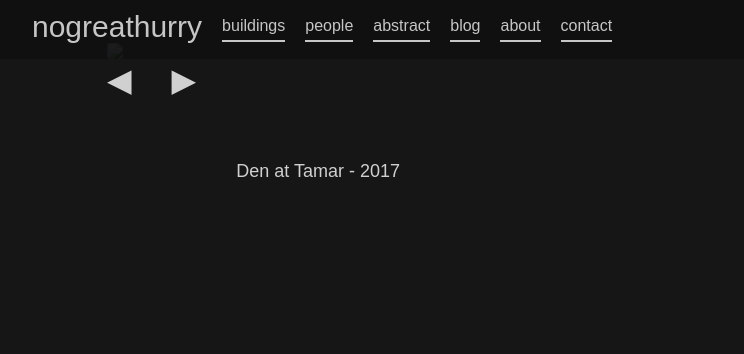
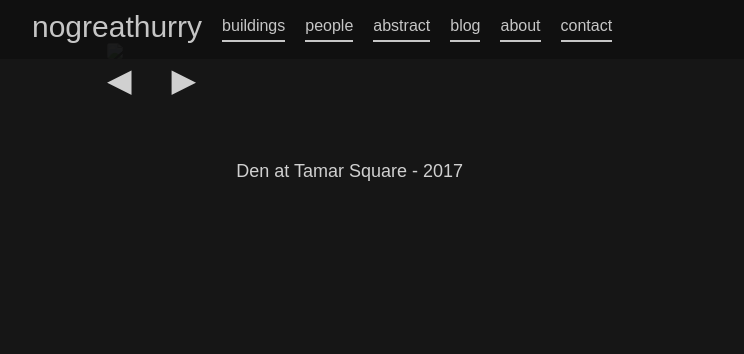
Before and after one commit to 987poiuytrewq/nogreathurry, a Jekyll site: the page built from _people/IMG-20190316-WA0026.md, in a window 1280 px wide. Shown: the top 354 px of the page, without its empty margins (8-752 px from the left). Built offline with Jekyll 4.4.1, drawn with Linux system fonts in a browser that asks for light colours; some of the changed lines change nothing that is shown.

Commit message:
Updated Img 20190316 Wa0026

```diff
--- a/_people/IMG-20190316-WA0026.md
+++ b/_people/IMG-20190316-WA0026.md
@@ -1,9 +1,17 @@
 ---
-title: Den at Tamar
+title: Tamar Square, London
 date: 2019-03-17 12:18:00 Z
+tags:
+- Tamar
+- Tamar Square
+- Robin Maurice Barr
+- London
+- portrait
+- Den
+- "@nogreathurry_people"
 image: "/uploads/IMG-20190316-WA0026.jpg"
 thumbnail_image: "/uploads/IMG-20190316-WA0026_thumbnail.jpg"
 layout: photo
 ---
 
-Den at Tamar - 2017
+Den at Tamar Square - 2017
```
